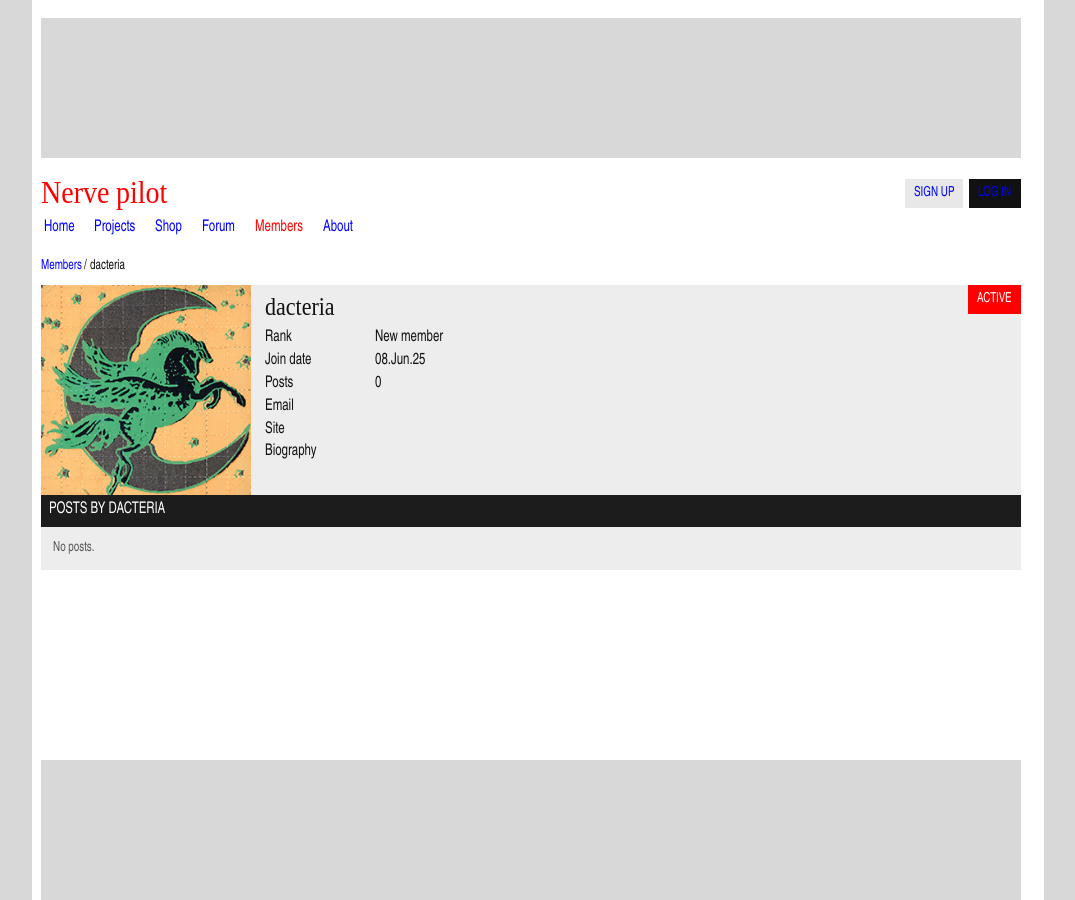
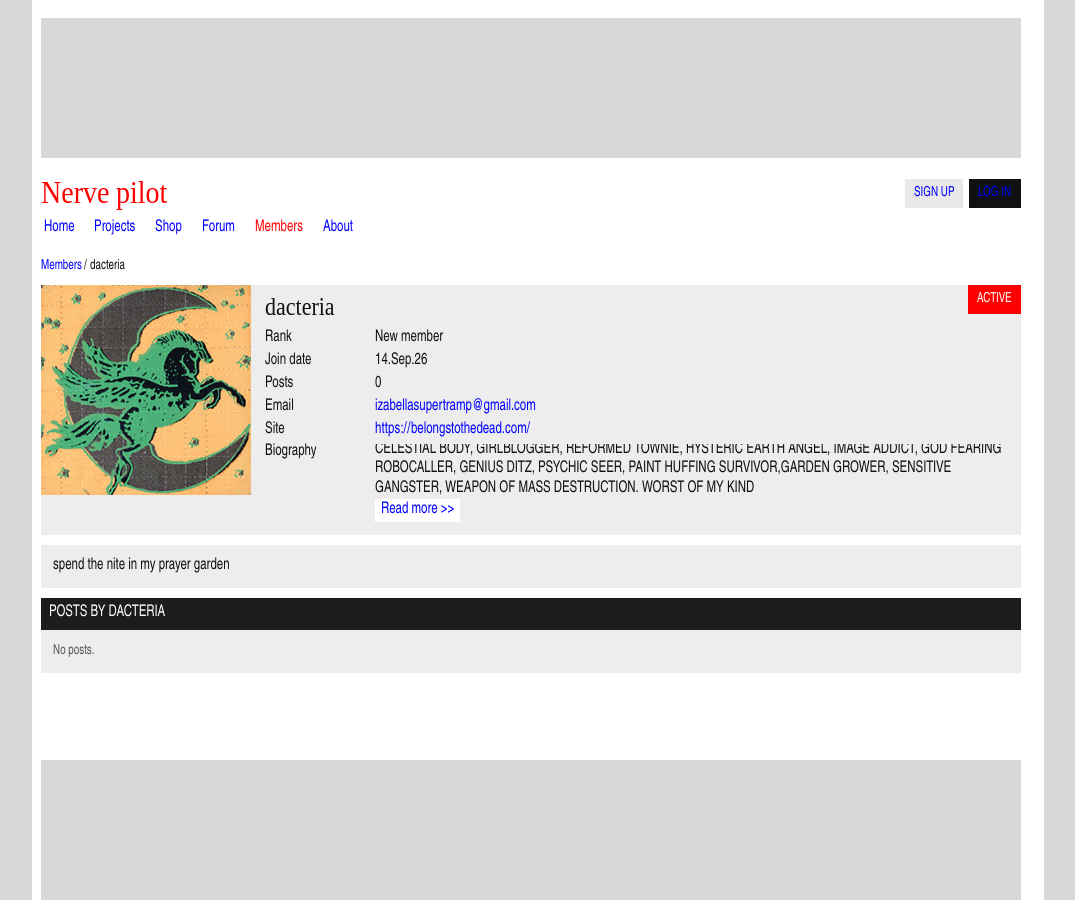
Before and after one commit to nervepilot/nervepilot, a Jekyll site: the page built from _users/dacteria.md, in a window 1280 px wide. Shown: the whole page, without its empty margins (102-1177 px from the left). Built offline with Jekyll 4.4.1, drawn with Linux system fonts in a browser that asks for light colours.

Commit message:
Update dacteria.md

```diff
--- a/_users/dacteria.md
+++ b/_users/dacteria.md
@@ -2,10 +2,10 @@
 handle: dacteria
 active: true
 rank: New member
-joined: 08.Jun.25
-email:
-homepage:
-biography:
-quote:
+joined: 14.Sep.26
+email: izabellasupertramp@gmail.com
+homepage: https://belongstothedead.com/
+biography: CELESTIAL BODY, GIRLBLOGGER, REFORMED TOWNIE, HYSTERIC EARTH ANGEL, IMAGE ADDICT, GOD FEARING ROBOCALLER, GENIUS DITZ, PSYCHIC SEER, PAINT HUFFING SURVIVOR,GARDEN GROWER, SENSITIVE GANGSTER, WEAPON OF MASS DESTRUCTION. WORST OF MY KIND
+quote: spend the nite in my prayer garden
 flair: []
 ---
```
